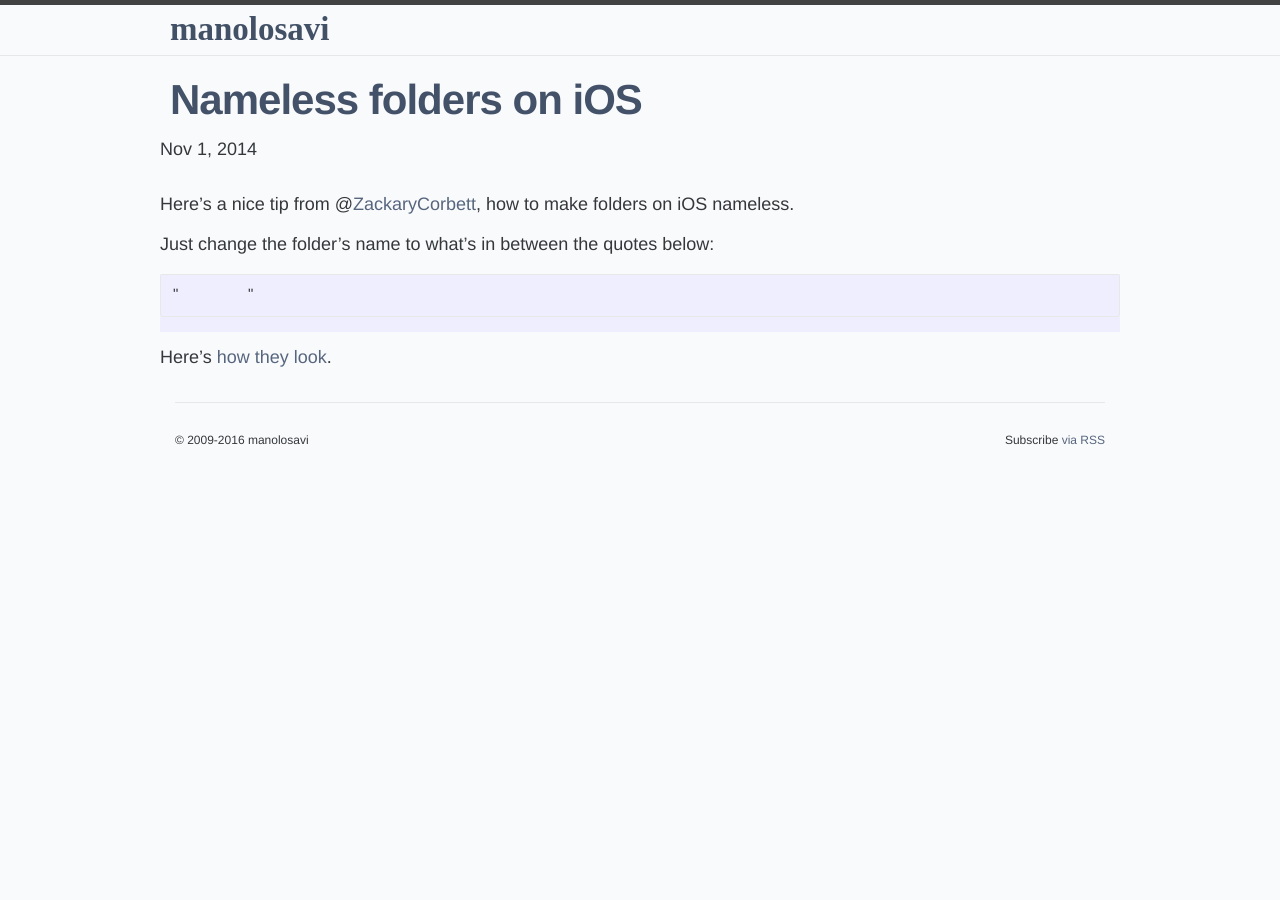
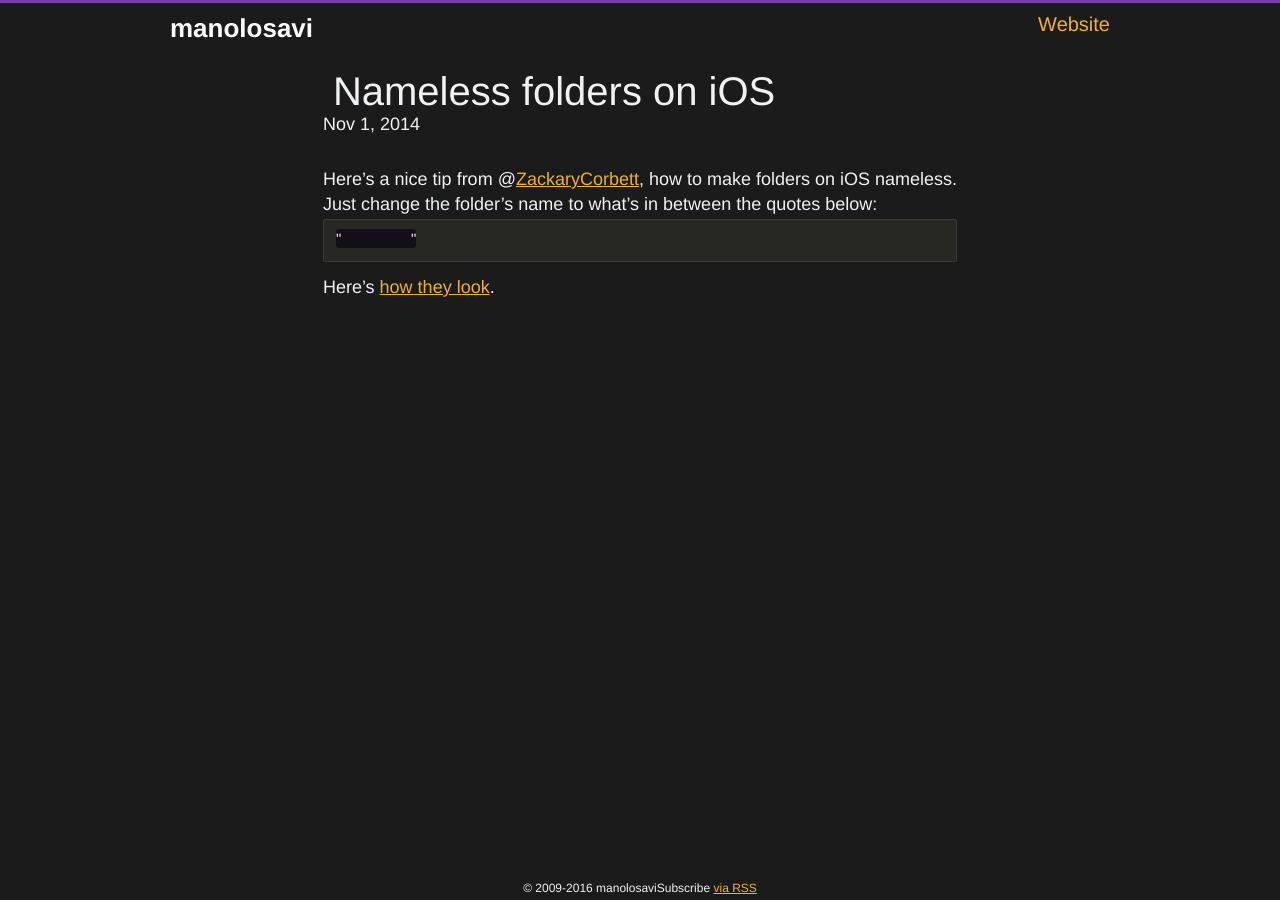
Before and after one commit to manolosavi/manolosavi.github.io, a Jekyll site: the page built from _posts/2014-11-01-nameless-folders-on-ios.md, in a window 1280 px wide. Built offline with Jekyll 4.4.1, drawn with Linux system fonts in a browser that asks for light colours; some web fonts are replaced.

Commit message:
Changed style to match new website design. Added link to website. New syntax highlighting.

```diff
--- a/_includes/footer.html
+++ b/_includes/footer.html
@@ -1,7 +1,4 @@
-<footer class="site-footer">
-	<div class="wrapper">
-		<div class="footer-col-wrapper">
-			<p>&copy; 2009-2016 manolosavi <span style="float: right !important;">Subscribe <a href="{{ "/feed.xml" | prepend: site.baseurl }}">via RSS</a></span></p>
-		</div>
-	</div>
+<footer>
+	<p>&copy; 2009-2016 manolosavi</p>
+	<p>Subscribe <a href="{{ "/feed.xml" | prepend: site.baseurl }}">via RSS</a></p>
 </footer>
--- a/_includes/header.html
+++ b/_includes/header.html
@@ -1,5 +1,6 @@
 <header>
 	<nav>
 		<a class="site-title" href="{{ site.baseurl }}/">{{ site.title }}</a>
+		<a href="http://manolosavi.com">Website</a>
 	</nav>
 </header>
--- a/_layouts/default.html
+++ b/_layouts/default.html
@@ -6,11 +6,7 @@
 <body>
 	{% include header.html %}
 
-	<div id="main">
-		<div class="wrapper">
-			{{ content }}
-		</div>
-	</div>
+	{{ content }}
 
 	{% include footer.html %}
 </body>
--- a/_sass/_syntax-highlighting.scss
+++ b/_sass/_syntax-highlighting.scss
@@ -1,72 +1,68 @@
 /**
  * Syntax highlighting styles
  */
-.highlight {
-	background: #fff;
-	@extend %vertical-rhythm;
+.highlight pre { background-color: #272822; }
+.highlight .hll { background-color: #272822; }
+.highlight .c { color: #75715e } /* Comment */
+.highlight .err { color: #960050; background-color: #1e0010 } /* Error */
+.highlight .k { color: #66d9ef } /* Keyword */
+.highlight .l { color: #ae81ff } /* Literal */
+.highlight .n { color: #f8f8f2 } /* Name */
+.highlight .o { color: #f92672 } /* Operator */
+.highlight .p { color: #f8f8f2 } /* Punctuation */
+.highlight .cm { color: #75715e } /* Comment.Multiline */
+.highlight .cp { color: #75715e } /* Comment.Preproc */
+.highlight .c1 { color: #75715e } /* Comment.Single */
+.highlight .cs { color: #75715e } /* Comment.Special */
+.highlight .ge { font-style: italic } /* Generic.Emph */
+.highlight .gs { font-weight: bold } /* Generic.Strong */
+.highlight .kc { color: #66d9ef } /* Keyword.Constant */
+.highlight .kd { color: #66d9ef } /* Keyword.Declaration */
+.highlight .kn { color: #f92672 } /* Keyword.Namespace */
+.highlight .kp { color: #66d9ef } /* Keyword.Pseudo */
+.highlight .kr { color: #66d9ef } /* Keyword.Reserved */
+.highlight .kt { color: #66d9ef } /* Keyword.Type */
+.highlight .ld { color: #e6db74 } /* Literal.Date */
+.highlight .m { color: #ae81ff } /* Literal.Number */
+.highlight .s { color: #e6db74 } /* Literal.String */
+.highlight .na { color: #a6e22e } /* Name.Attribute */
+.highlight .nb { color: #f8f8f2 } /* Name.Builtin */
+.highlight .nc { color: #a6e22e } /* Name.Class */
+.highlight .no { color: #66d9ef } /* Name.Constant */
+.highlight .nd { color: #a6e22e } /* Name.Decorator */
+.highlight .ni { color: #f8f8f2 } /* Name.Entity */
+.highlight .ne { color: #a6e22e } /* Name.Exception */
+.highlight .nf { color: #a6e22e } /* Name.Function */
+.highlight .nl { color: #f8f8f2 } /* Name.Label */
+.highlight .nn { color: #f8f8f2 } /* Name.Namespace */
+.highlight .nx { color: #a6e22e } /* Name.Other */
+.highlight .py { color: #f8f8f2 } /* Name.Property */
+.highlight .nt { color: #f92672 } /* Name.Tag */
+.highlight .nv { color: #f8f8f2 } /* Name.Variable */
+.highlight .ow { color: #f92672 } /* Operator.Word */
+.highlight .w { color: #f8f8f2 } /* Text.Whitespace */
+.highlight .mf { color: #ae81ff } /* Literal.Number.Float */
+.highlight .mh { color: #ae81ff } /* Literal.Number.Hex */
+.highlight .mi { color: #ae81ff } /* Literal.Number.Integer */
+.highlight .mo { color: #ae81ff } /* Literal.Number.Oct */
+.highlight .sb { color: #e6db74 } /* Literal.String.Backtick */
+.highlight .sc { color: #e6db74 } /* Literal.String.Char */
+.highlight .sd { color: #e6db74 } /* Literal.String.Doc */
+.highlight .s2 { color: #e6db74 } /* Literal.String.Double */
+.highlight .se { color: #ae81ff } /* Literal.String.Escape */
+.highlight .sh { color: #e6db74 } /* Literal.String.Heredoc */
+.highlight .si { color: #e6db74 } /* Literal.String.Interpol */
+.highlight .sx { color: #e6db74 } /* Literal.String.Other */
+.highlight .sr { color: #e6db74 } /* Literal.String.Regex */
+.highlight .s1 { color: #e6db74 } /* Literal.String.Single */
+.highlight .ss { color: #e6db74 } /* Literal.String.Symbol */
+.highlight .bp { color: #f8f8f2 } /* Name.Builtin.Pseudo */
+.highlight .vc { color: #f8f8f2 } /* Name.Variable.Class */
+.highlight .vg { color: #f8f8f2 } /* Name.Variable.Global */
+.highlight .vi { color: #f8f8f2 } /* Name.Variable.Instance */
+.highlight .il { color: #ae81ff } /* Literal.Number.Integer.Long */
 
-	.highlighter-rouge & {
-		background: #eef;
-		overflow: scroll !important;
-	}
-
-	.c	 { color: #998; font-style: italic } // Comment
-	.err { color: #a61717; background-color: #e3d2d2 } // Error
-	.k	 { font-weight: bold } // Keyword
-	.o	 { font-weight: bold } // Operator
-	.cm	{ color: #998; font-style: italic } // Comment.Multiline
-	.cp	{ color: #999; font-weight: bold } // Comment.Preproc
-	.c1	{ color: #998; font-style: italic } // Comment.Single
-	.cs	{ color: #999; font-weight: bold; font-style: italic } // Comment.Special
-	.gd	{ color: #000; background-color: #fdd } // Generic.Deleted
-	.gd .x { color: #000; background-color: #faa } // Generic.Deleted.Specific
-	.ge	{ font-style: italic } // Generic.Emph
-	.gr	{ color: #a00 } // Generic.Error
-	.gh	{ color: #999 } // Generic.Heading
-	.gi	{ color: #000; background-color: #dfd } // Generic.Inserted
-	.gi .x { color: #000; background-color: #afa } // Generic.Inserted.Specific
-	.go	{ color: #888 } // Generic.Output
-	.gp	{ color: #555 } // Generic.Prompt
-	.gs	{ font-weight: bold } // Generic.Strong
-	.gu	{ color: #aaa } // Generic.Subheading
-	.gt	{ color: #a00 } // Generic.Traceback
-	.kc	{ font-weight: bold } // Keyword.Constant
-	.kd	{ font-weight: bold } // Keyword.Declaration
-	.kp	{ font-weight: bold } // Keyword.Pseudo
-	.kr	{ font-weight: bold } // Keyword.Reserved
-	.kt	{ color: #458; font-weight: bold } // Keyword.Type
-	.m	 { color: #099 } // Literal.Number
-	.s	 { color: #d14 } // Literal.String
-	.na	{ color: #008080 } // Name.Attribute
-	.nb	{ color: #0086B3 } // Name.Builtin
-	.nc	{ color: #458; font-weight: bold } // Name.Class
-	.no	{ color: #008080 } // Name.Constant
-	.ni	{ color: #800080 } // Name.Entity
-	.ne	{ color: #900; font-weight: bold } // Name.Exception
-	.nf	{ color: #900; font-weight: bold } // Name.Function
-	.nn	{ color: #555 } // Name.Namespace
-	.nt	{ color: #000080 } // Name.Tag
-	.nv	{ color: #008080 } // Name.Variable
-	.ow	{ font-weight: bold } // Operator.Word
-	.w	 { color: #bbb } // Text.Whitespace
-	.mf	{ color: #099 } // Literal.Number.Float
-	.mh	{ color: #099 } // Literal.Number.Hex
-	.mi	{ color: #099 } // Literal.Number.Integer
-	.mo	{ color: #099 } // Literal.Number.Oct
-	.sb	{ color: #d14 } // Literal.String.Backtick
-	.sc	{ color: #d14 } // Literal.String.Char
-	.sd	{ color: #d14 } // Literal.String.Doc
-	.s2	{ color: #d14 } // Literal.String.Double
-	.se	{ color: #d14 } // Literal.String.Escape
-	.sh	{ color: #d14 } // Literal.String.Heredoc
-	.si	{ color: #d14 } // Literal.String.Interpol
-	.sx	{ color: #d14 } // Literal.String.Other
-	.sr	{ color: #009926 } // Literal.String.Regex
-	.s1	{ color: #d14 } // Literal.String.Single
-	.ss	{ color: #990073 } // Literal.String.Symbol
-	.bp	{ color: #999 } // Name.Builtin.Pseudo
-	.vc	{ color: #008080 } // Name.Variable.Class
-	.vg	{ color: #008080 } // Name.Variable.Global
-	.vi	{ color: #008080 } // Name.Variable.Instance
-	.il	{ color: #099 } // Literal.Number.Integer.Long
-}
+.highlight .gh { } /* Generic Heading & Diff Header */
+.highlight .gu { color: #75715e; } /* Generic.Subheading & Diff Unified/Comment? */
+.highlight .gd { color: #f92672; } /* Generic.Deleted & Diff Deleted */
+.highlight .gi { color: #a6e22e; } /* Generic.Inserted & Diff Inserted */
--- a/css/main.css
+++ b/css/main.css
@@ -1,21 +1,6 @@
-@import url(https://fonts.googleapis.com/css?family=Duru+Sans);
-
 @font-face {
-	font-family: Avenir;
-	font-weight: 400;
-	src: url(http://manolosavi.com/css/Avenir.otf);
-}
-
-@font-face {
-	font-family: Avenir;
-	font-weight: 200;
-	src: url(http://manolosavi.com/css/Avenir-Light.otf);
-}
-
-@font-face {
-	font-family: Avenir;
-	font-weight: 600;
-	src: url(http://manolosavi.com/css/Avenir-Bold.otf);
+	font-family: Seravek;
+	src: url(http://manolosavi.com/css/Seravek.ttc);
 }
 
 * {
@@ -23,19 +8,10 @@
 	margin: 0px;
 	padding: 0px;
 	text-decoration: none;
-	color: #35383b;
-	text-shadow: 0px 1px 1px rgba(255, 255, 255, .3);
+	color: #f0f1f2;
 	-webkit-transition: all 30ms ease-in-out;
-	-webkit-text-size-adjust: none;
-	font: 18px Duru Sans, Avenir, Helvetica Neue;
+	font: 18px Seravek, Helvetica Neue;
 	box-sizing: border-box;
-	-moz-box-sizing: border-box;
-}
-
-body {
-	-webkit-text-size-adjust:none;
-	-webkit-font-smoothing: antialiased;
-	background: #f9fafc;
 }
 
 ul, .post-list {
@@ -44,49 +20,6 @@ ul, .post-list {
 
 ul, .post-list > li {
 	margin-bottom: 30px;
-}
-
-h1, h2, h3, h4, h5, h6 {
-	font-weight: 600;
-}
-
-h1 {
-	margin: 0 10px 15px;
-	font-size: 42px;
-	letter-spacing: -1px;
-	color: #435268;
-}
-
-h1 a {
-	font-size: 25px;
-}
-
-h3 {
-	margin: 0 10px;
-	font-weight: 200;
-}
-
-h3 a {
-	text-decoration: underline;
-	font-weight: 200;
-}
-
-h2, h2 a {
-	font-size: 20px;
-}
-
-a {
-	color: #57667e;
-}
-
-a:hover {
-	color: #323b49;
-	text-decoration: underline;
-}
-
-a:active {
-	position: relative;
-	top: 1px;
 }
 
 p {
@@ -98,57 +31,105 @@ p, pre, .highlight {
 	margin-bottom: 15px;
 }
 
-.wrapper, nav {
+a {
+	/*color: #76de5f;*/
+	/*color: #5edfde;*/
+	color: #edb22a;
+	text-decoration: underline;
+}
+
+a:active {
 	position: relative;
-	width: 960px;
+	top: 1px;
+}
+
+body {
+	min-height: 100vh;
+	display: flex;
+	flex-direction: column;
+	justify-content: space-between;
+	background: #1b1b1c;
+}
+
+nav, footer, h1, h2, h3, p, ul, pre, article {
+	max-width: 960px;
 	margin: 0 auto;
 }
 
 header {
-	border-top: 5px solid #424242;
-	border-bottom: 1px solid #e8e8e8;
-	width: 100%;
+	border-top: 3px inset #b162fa;
+	/*border-bottom: 1px solid #e8e8e8;*/
 }
 
 nav {
-	height: 50px;
+	display: flex;
+	flex-direction: row;
+	justify-content: space-between;
+	padding: 10px 10px 25px;
 }
 
 nav a {
-	font-family: Avenir;
-	position: relative;
-	top: 6px;
-	left: 10px;
-	color: #435167;
-	font-size: 33px;
-	font-weight: 600;
-}
-
-nav a:hover {
+	font-size: 20px;
 	text-decoration: none;
 }
 
-nav a:active {
-	top: 7px;
+nav a:first-child {
+	color: #fff;
+	font-size: 26px;
+	font-weight: bold;
+}
+
+h1, h1 a {
+	font-size: 40px;
+	font-weight: 300;
+}
+
+h1 a {
+	font-size: 28px;
+}
+
+h2, h2 a {
+	font-size: 21px;
+	font-weight: 300;
+}
+
+h2 {
+	padding: 0 10px;
+	margin-top: 3px;
+	margin-bottom: 7px;
+}
+
+h3, h3 a {
+	font-size: 20px;
+}
+
+h3 {
+	padding: 0 50px 10px;
 }
 
 footer {
-	border-top: 1px solid #e8e8e8;
-	width: 930px;
-	margin: 20px auto 0;
+	display: flex;
+	flex-direction: row;
+	justify-content: space-between;
 	padding: 30px 0 5px;
 }
 
-footer p, footer span, footer a {
+footer p, footer p a {
 	font-size: 12px;
+	margin: 0;
+	padding: 0;
 }
 
-footer span {
-	margin-right: 30px;
+
+
+
+
+article, h1, ul {
+	padding: 0 10px;
 }
 
-#main {
-	margin-top: 20px;
+article {
+	flex-grow: 2;
 }
 
 .post-meta {
@@ -174,11 +155,16 @@ footer span {
 	font-size: 32px;
 }
 
+code span {
+	font-size: 15px;
+	border: none;
+}
+
 pre, code {
 	font-size: 15px;
-	border: 1px solid #e8e8e8;
+	border: 1px solid rgba(232, 232, 232, 0.1);
 	border-radius: 3px;
-	background-color: #eef;
+	background-color: #130e17;
 }
 
 code {
```
